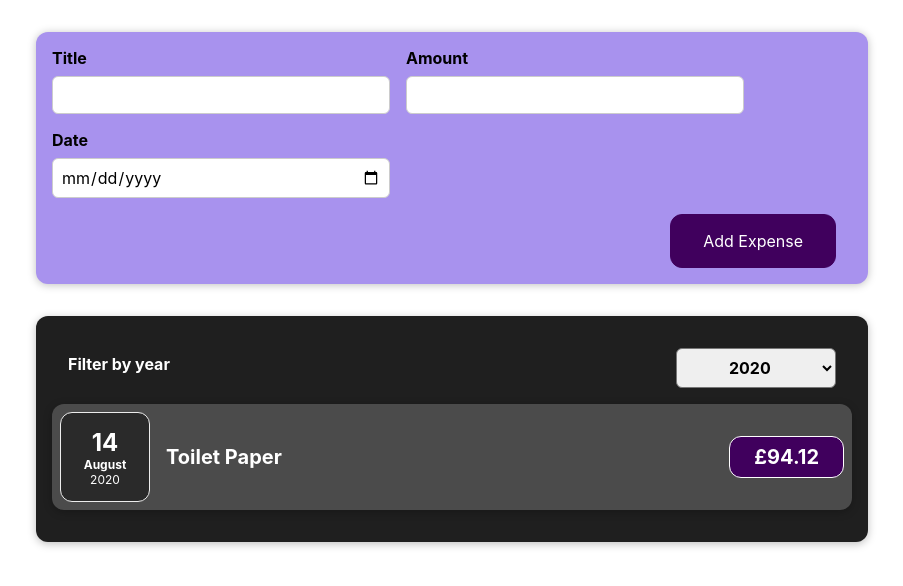
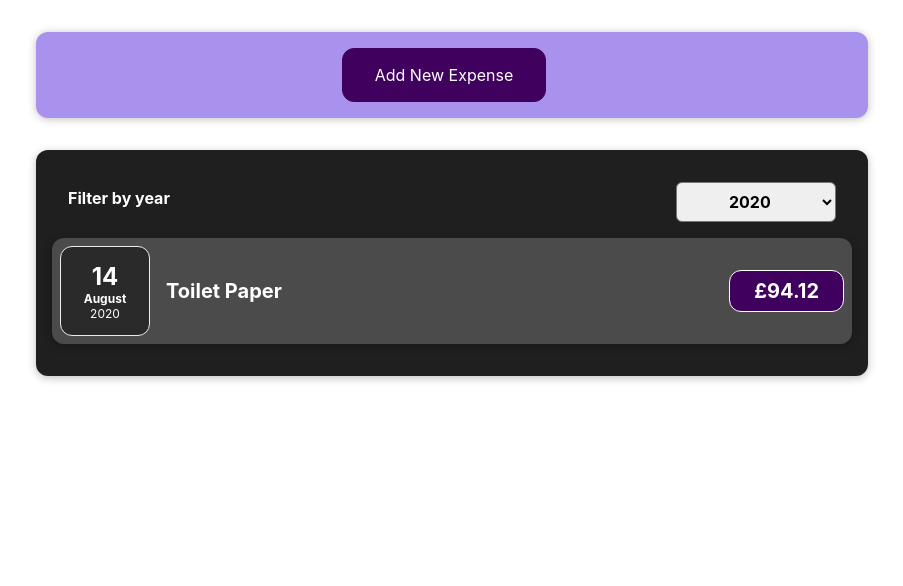
Before and after one commit to brettl1991/Expenses-Tracker, a React (Create React App) app: page / in a window 1280 px wide. Shown: the top 586 px of the page, without its empty margins (188-1091 px from the left). Built offline with nearby package versions, Linux system fonts and the light colour scheme.

Commit message:
feat: render form conditionally

```diff
--- a/src/components/NewExpense/ExpenseForm.js
+++ b/src/components/NewExpense/ExpenseForm.js
@@ -84,6 +84,9 @@ const ExpenseForm = (props) => {
         </div>
       </div>
       <div className="new-expense__actions">
+        <button type="button" onClick={props.onCancel}>
+          Cancel
+        </button>
         <button type="submit">Add Expense</button>
       </div>
     </form>
--- a/src/components/NewExpense/NewExpense.js
+++ b/src/components/NewExpense/NewExpense.js
@@ -1,17 +1,35 @@
+import { useState } from "react";
 import ExpenseForm from "./ExpenseForm";
 import "./NewExpense.css";
 
 const NewExpense = (props) => {
+  const [isEditing, setIsEditing] = useState(false);
+
   const saveExpenseDataHandler = (enteredExpenseData) => {
     const expenseData = {
       ...enteredExpenseData,
       id: Math.random().toString(),
     };
     props.onAddExpense(expenseData);
+    setIsEditing(false);
+  };
+
+  const startEditingHandler = () => setIsEditing(true);
+
+  const stopEditingHandler = () => {
+    setIsEditing(false);
   };
   return (
     <div className="new-expense">
-      <ExpenseForm onSaveExpenseData={saveExpenseDataHandler} />
+      {!isEditing && (
+        <button onClick={startEditingHandler}>Add New Expense</button>
+      )}
+      {isEditing && (
+        <ExpenseForm
+          onSaveExpenseData={saveExpenseDataHandler}
+          onCancel={stopEditingHandler}
+        />
+      )}
     </div>
   );
 };
```
